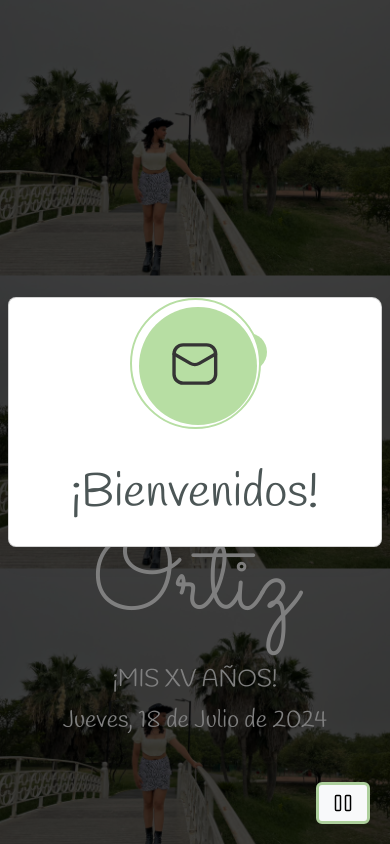
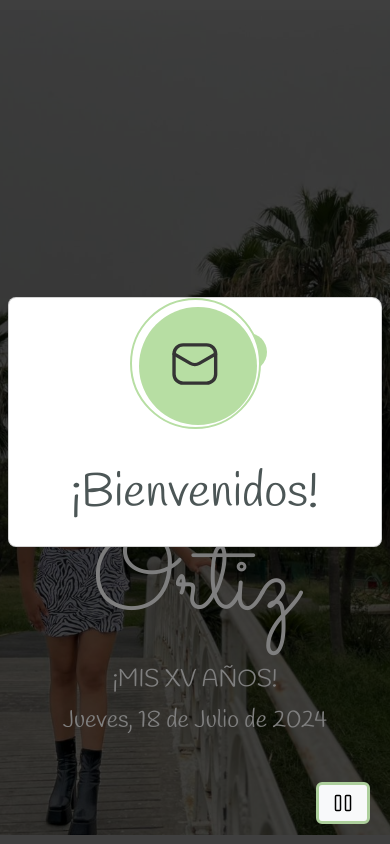
Before and after one commit to Invitacionn/Mariana, a plain HTML site: page index.html in a window 390 px wide. Shown: the top 844 px of the page. Drawn offline with nearby package versions, Linux system fonts and the light colour scheme.

Commit message:
Update styles.css

```diff
--- a/static/css/styles.css
+++ b/static/css/styles.css
@@ -649,8 +649,9 @@ position: relative;
 }
 @media (max-width: 1100px) {
   .hero {
-    background-size: contain;
+    background-size: 1100PX;
     background-attachment: scroll; /* Cambia a scroll en pantallas pequeñas para mejor rendimiento */
+    background-repeat: no-repeat;
   }
 
   }
```
